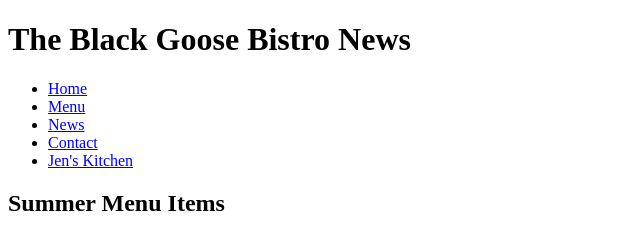
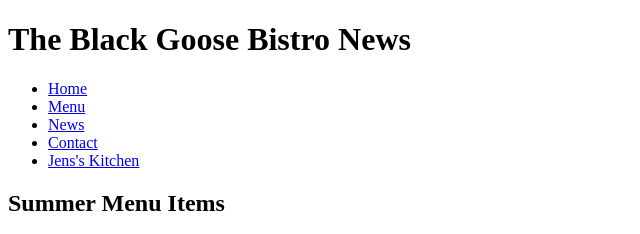
Before and after one commit to ealeman059/fid, a plain HTML site: page Bistro/bg_news.html in a window 1280 px wide. Shown: the top 234 px of the page, 0-640 px from the left. Drawn offline with Linux system fonts and the light colour scheme.

Commit message:
Update bg_news.html

```diff
--- a/Bistro/bg_news.html
+++ b/Bistro/bg_news.html
@@ -16,7 +16,7 @@
     		<li><a href="menu.html">Menu</a></li>
     		<li><a href="bg_news.html">News</a></li>
     		<li><a href="contact.html">Contact</a></li>
-    		<li><a href="jenskitch.html">Jen's Kitchen</a></li>
+    		<li><a href="jenskitchen/jenskitch.html">Jens's Kitchen</a></li>
  	</ul>
 
 </header>
```
